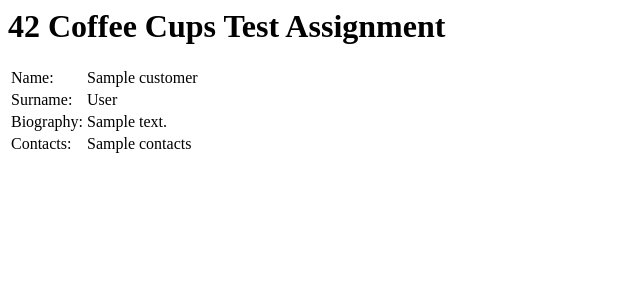
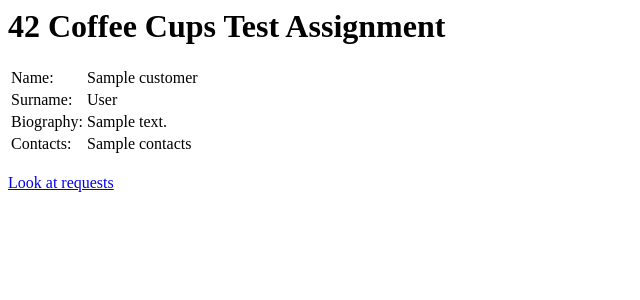
Before and after one commit to dude-dima/42-test, a Python web app: template templates/contacts.html in a window 1280 px wide. Shown: the top 300 px of the page, without its empty margins (0-640 px from the left). Run offline with Jinja, Linux system fonts and the light colour scheme; the template is opened without the code that fills it: most values are stand-ins (such as "Sample title", 1, 10 or a date in 2020).

Commit message:
ticket:3 impl6

```diff
--- a/templates/contacts.html
+++ b/templates/contacts.html
@@ -14,5 +14,7 @@
 {% else %}
 	No data found.
 {% endif %}
+<br/>
+<a href="/requests">Look at requests</a>
 </body>
 </html>
```
